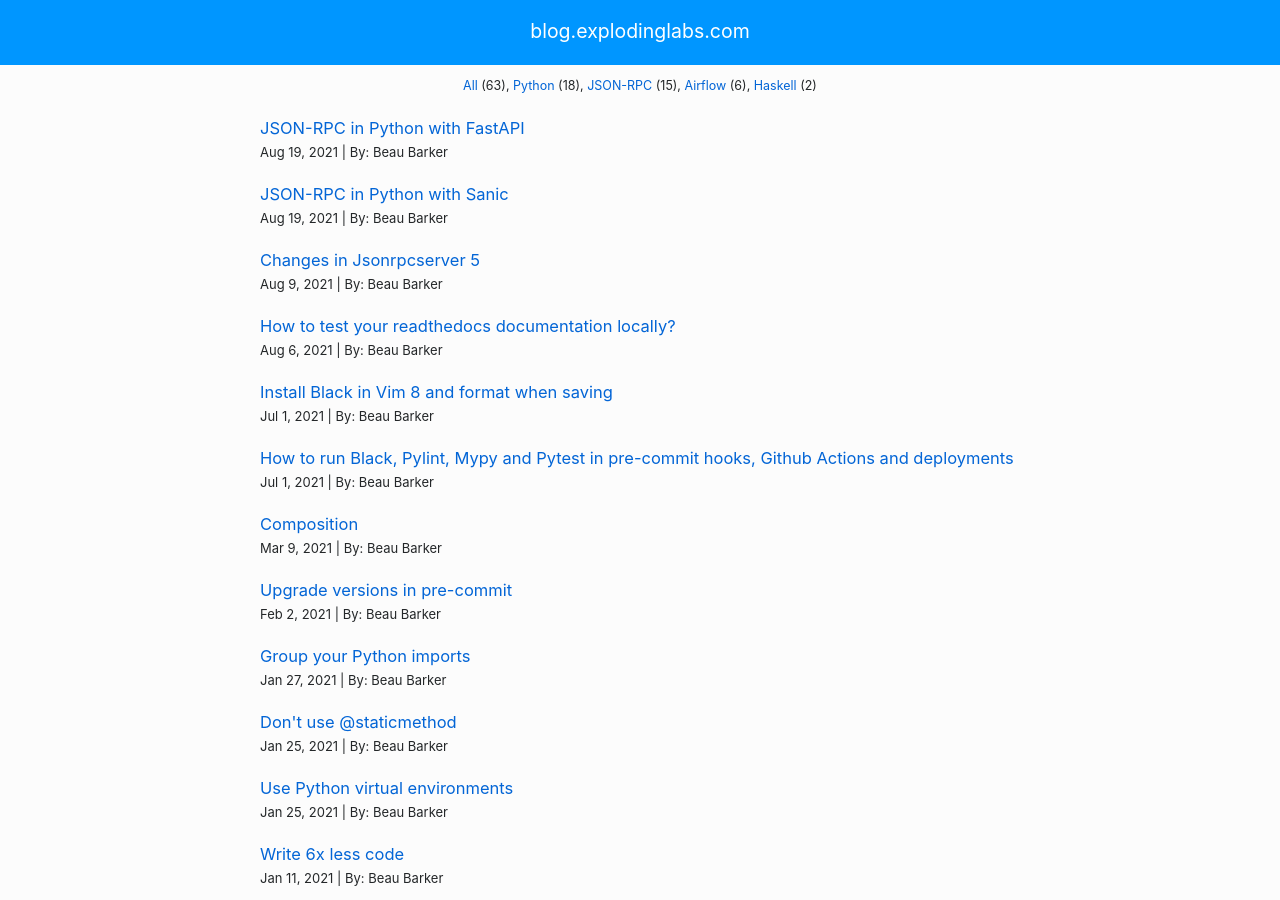
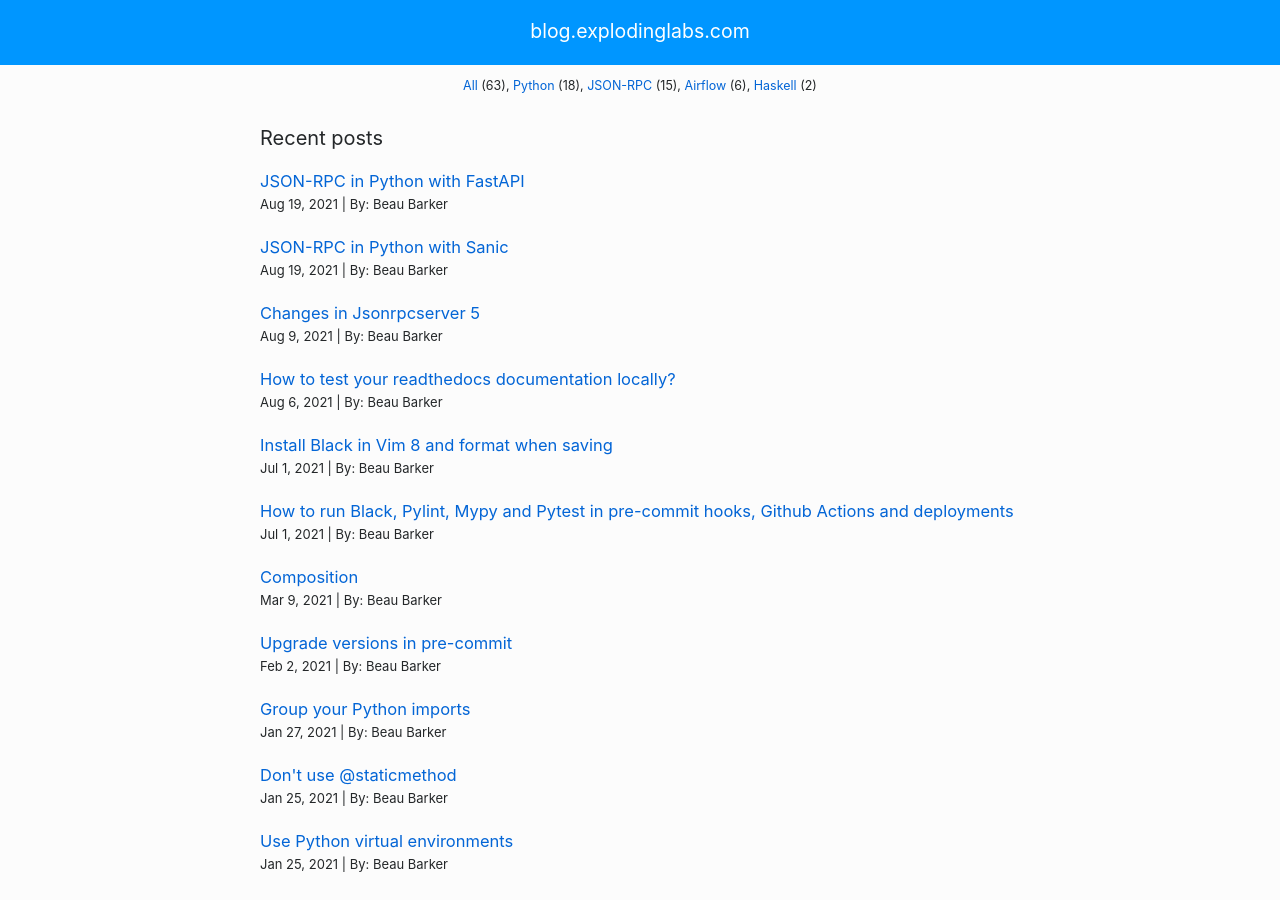
Before and after one commit to explodinglabs/explodinglabs.github.io, a Jekyll site: the page built from index.html, in a window 1280 px wide and 900 px high. Built offline with Jekyll 4.4.1, drawn with Linux system fonts in a browser that asks for light colours; some web fonts are replaced.

Commit message:
Adjust design

```diff
--- a/index.html
+++ b/index.html
@@ -4,7 +4,9 @@ title: Composed -- A blog about programming.
 ---
 {% include categories.html %}
 
-<ul class="wrapper post-list">
+<div class="wrapper">
+    <h2>Recent posts</h2>
+    <ul class="post-list">
         {% assign all_posts_date = site.posts | sort: 'date' | reverse %}
         {% for post in all_posts_date %}
             {% if post.sitemap != false %}
@@ -12,3 +14,4 @@ title: Composed -- A blog about programming.
             {% endif %}
         {% endfor %}
     </ul>
+</div>
```
Lines whose indentation alone changed are shown as unchanged.
